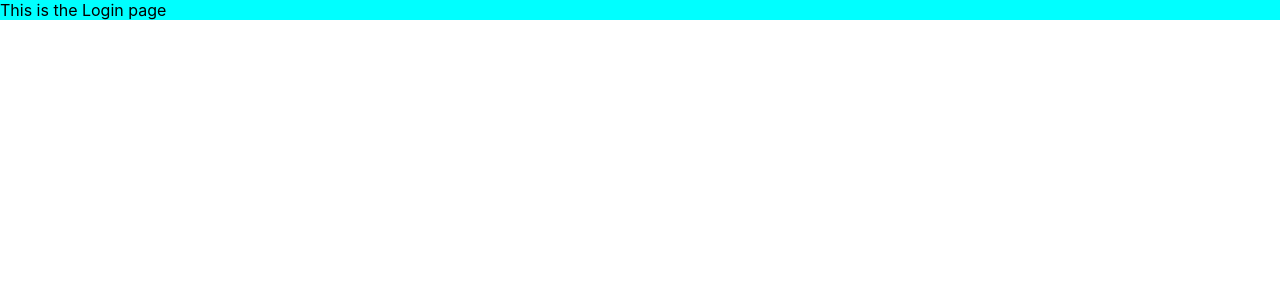
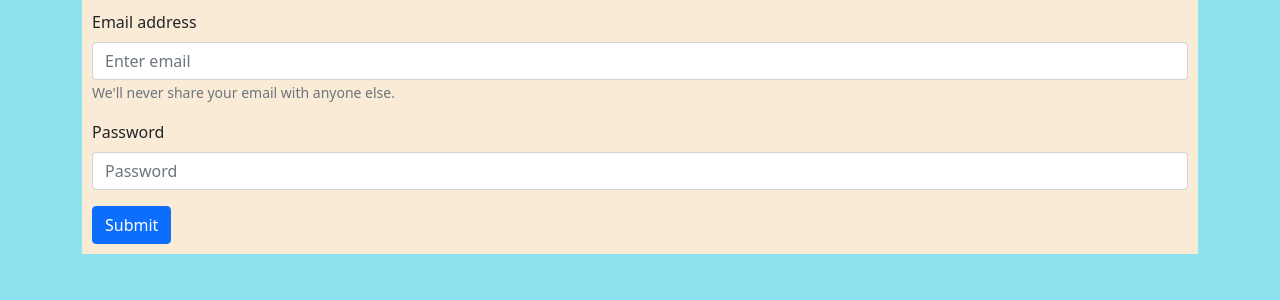
Before and after one commit to TrickkyRicky/GoLive, a React (Create React App) app in the folder FrontEnd/: page /Auth/Login in a window 1280 px wide. Shown: the top 300 px of the page. Built offline with nearby package versions, Linux system fonts and the light colour scheme.

Commit message:
login/register.

```diff
--- a/FrontEnd/package.json
+++ b/FrontEnd/package.json
@@ -7,12 +7,15 @@
     "@testing-library/jest-dom": "^5.16.2",
     "@testing-library/react": "^12.1.3",
     "@testing-library/user-event": "^13.5.0",
+    "bootstrap": "^5.1.3",
     "react": "^17.0.2",
+    "react-bootstrap": "^2.2.0",
     "react-dom": "^17.0.2",
     "react-redux": "^7.2.6",
     "react-router": "^6.2.2",
     "react-router-dom": "^6.2.2",
     "react-scripts": "5.0.0",
+    "sass": "^1.49.9",
     "video.js": "^7.17.0",
     "web-vitals": "^2.1.4"
   },
--- /dev/null
+++ b/FrontEnd/src/App.scss
@@ -0,0 +1,27 @@
+@import '~bootstrap/scss/bootstrap.scss';
+
+html, body {
+    width: 100%;
+    height: 100%;
+}
+
+#root {
+    height: 100%;
+}
+
+.main-layout {
+    background-color: aliceblue;
+    width: 100%;
+    height: 100%;
+}
+
+.auth-layout {
+    background-color: #8fe3f1;
+    width: 100%;
+    height: 100%;
+
+    .auth-form {
+        background-color: antiquewhite;
+        padding: 10px;
+    }
+}
--- a/FrontEnd/src/index.css
+++ /dev/null
@@ -1,17 +0,0 @@
-body {
-  margin: 0;
-  font-family: -apple-system, BlinkMacSystemFont, 'Segoe UI', 'Roboto', 'Oxygen',
-    'Ubuntu', 'Cantarell', 'Fira Sans', 'Droid Sans', 'Helvetica Neue',
-    sans-serif;
-  -webkit-font-smoothing: antialiased;
-  -moz-osx-font-smoothing: grayscale;
-}
-
-code {
-  font-family: source-code-pro, Menlo, Monaco, Consolas, 'Courier New',
-    monospace;
-}
-
-.auth {
-  background-color: aqua;
-}
--- a/FrontEnd/src/index.js
+++ b/FrontEnd/src/index.js
@@ -3,8 +3,9 @@ import ReactDOM from "react-dom";
 import { BrowserRouter } from "react-router-dom";
 import { Provider } from "react-redux";
 import store from "./store/index.js";
-import "./index.css";
 import App from "./App";
+import 'bootstrap/dist/css/bootstrap.min.css';
+import './App.scss';
 
 ReactDOM.render(
   <Provider store={store}>
--- a/FrontEnd/src/pages/Auth/Login.jsx
+++ b/FrontEnd/src/pages/Auth/Login.jsx
@@ -1,13 +1,85 @@
-import React from "react";
-import { Outlet } from "react-router-dom";
+import React, { useState } from "react";
+
+import { Container, Row, Col, Form, Button } from "react-bootstrap";
+
+import { Navigate, useLocation } from "react-router-dom";
+
+const Login = (props) => {
+  const location = useLocation();
+  const [values, setValues] = useState({
+    username: '',
+    password: '',
+    error: '',
+    redirect: false
+  });
+
+  const handleChange = (event, field) => {
+    setValues({ ...values, [field]: event.target.value })
+  }
+
+  const clickSubmit = (e) => {
+    e.preventDefault();
+
+    const user = {
+      username: values.username || undefined,
+      password: values.password || undefined
+    }
+
+    console.log(user)
 
 
-const Login = (props) => {
+    // signin(user).then((data) => {
+    //   if (data.error) {
+    //     setValues({ ...values, error: data.error})
+    //   } else {
+    //     setValues({ ...values, error: '', redirect: true})
+    //   }
+    // })
+
+  }
+
+  const { from } = location.state || {
+    from: {
+      pathname: '/'
+    }
+  }
+
+  const { redirect } = values;
+
+  if(redirect) {
+    return (
+      <Navigate replace to={from} />
+    )
+  }
+
   return (
-  <div className="auth">
-    This is the Login page
-    <Outlet />
-  </div>
+    <Container>
+      <Row>
+        <Col>
+          <Form className="auth-form">
+
+            <Form.Group className="mb-3" controlId="formBasicEmail">
+              <Form.Label>Email address</Form.Label>
+              <Form.Control type="email" placeholder="Enter email" onChange={e => handleChange(e, 'email')} />
+
+              <Form.Text className="text-muted">
+                We'll never share your email with anyone else.
+              </Form.Text>
+            </Form.Group>
+
+            <Form.Group className="mb-3" controlId="formBasicPassword">
+              <Form.Label>Password</Form.Label>
+              <Form.Control type="password" placeholder="Password" onChange={e => handleChange(e, 'password')} />
+
+            </Form.Group>
+
+            <Button variant="primary" type="submit" onClick={clickSubmit}>
+              Submit
+            </Button>
+          </Form>
+        </Col>
+      </Row>
+    </Container>
   );
 };
 
--- a/FrontEnd/src/pages/Auth/Register.jsx
+++ b/FrontEnd/src/pages/Auth/Register.jsx
@@ -1,7 +1,74 @@
-import React from "react";
+import React, { useState } from "react";
+
+import { Container, Row, Col, Form, Button } from "react-bootstrap";
 
 const Register = (props) => {
-  return <div>This is the Register page</div>;
+  const [values, setValues] = useState({
+    username: '',
+    email: '',
+    password: '',
+    error: ''
+  });
+
+  const handleChange = (event, field) => {
+    setValues({ ...values, [field]: event.target.value })
+  }
+
+  const clickSubmit = (e) => {
+    e.preventDefault();
+
+    const user = {
+      username: values.username || undefined,
+      email: values.email || undefined,
+      password: values.password || undefined
+    }
+
+    console.log(user)
+
+    // create(user).then((data) => {
+    //   if (data.error) {
+    //     setValues({ ...values, error: data.error})
+    //   } else {
+    //     setValues({ ...values, error: ''})
+    //   }
+    // })
+
+  }
+
+  return (
+    <Container>
+      <Row>
+        <Col>
+          <Form className="auth-form">
+            <Form.Group className="mb-3" controlId="formBasicName">
+              <Form.Label>Name</Form.Label>
+              <Form.Control type="text" placeholder="Name" onChange={e => handleChange(e, 'username')} />
+
+            </Form.Group>
+
+            <Form.Group className="mb-3" controlId="formBasicEmail">
+              <Form.Label>Email address</Form.Label>
+              <Form.Control type="email" placeholder="Enter email" onChange={e => handleChange(e, 'email')} />
+
+              <Form.Text className="text-muted">
+                We'll never share your email with anyone else.
+              </Form.Text>
+            </Form.Group>
+
+            <Form.Group className="mb-3" controlId="formBasicPassword">
+              <Form.Label>Password</Form.Label>
+              <Form.Control type="password" placeholder="Password" onChange={e => handleChange(e, 'password')} />
+
+            </Form.Group>
+
+            <Button variant="primary" type="submit" onClick={clickSubmit}>
+              Submit
+            </Button>
+          </Form>
+        </Col>
+      </Row>
+    </Container>
+  );
 };
 
 export default Register;
```
Also changed, not shown: 2 other files (tests, documents, lock files or other folders).
